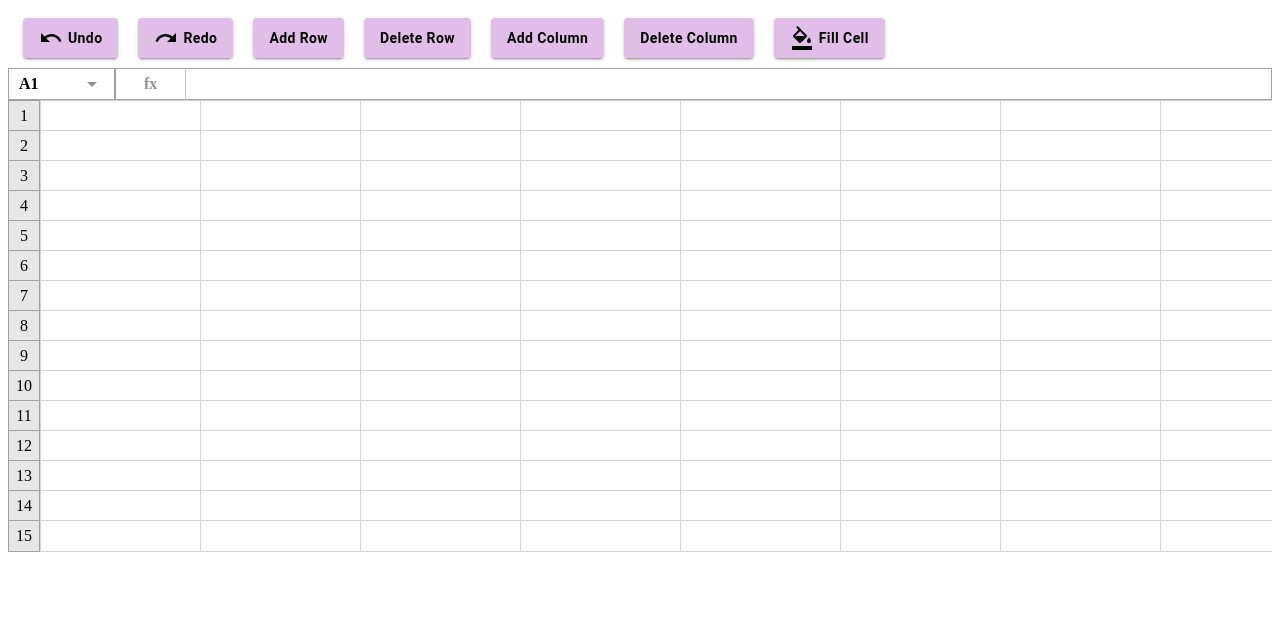
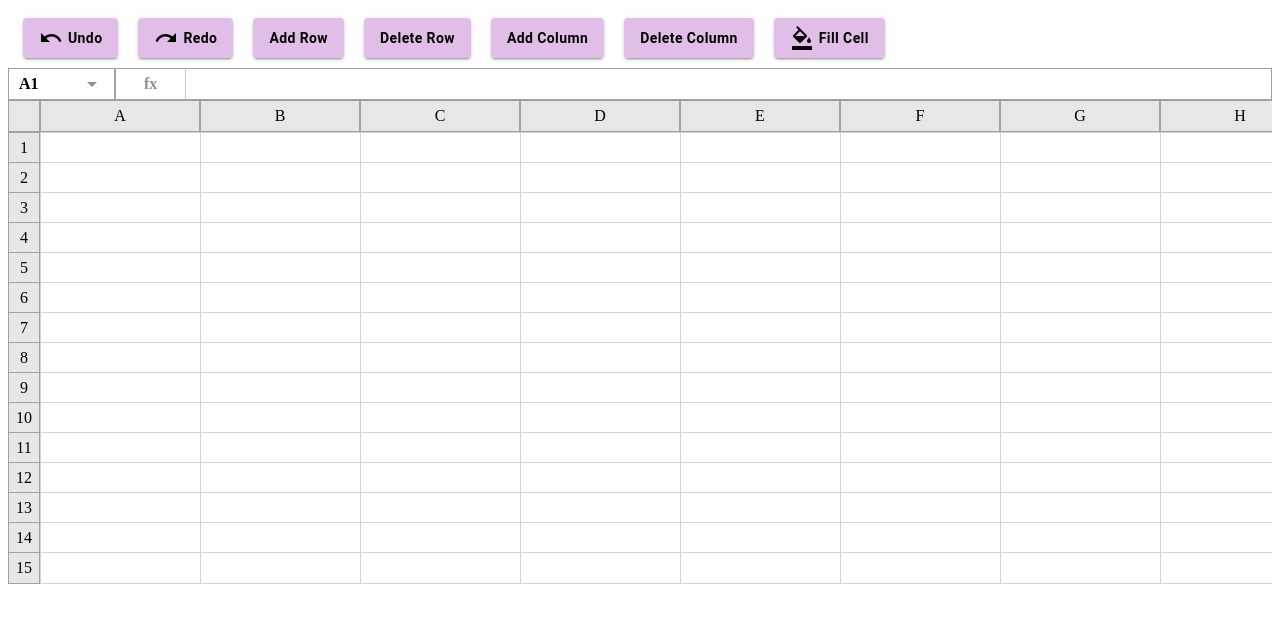
Before and after one commit to dansusman/spreadsheet, a React (Create React App) app in the folder PhaseC/: page / in a window 1280 px wide. Shown: the top 622 px of the page. Built offline with nearby package versions, Linux system fonts and the light colour scheme.

Commit message:
top cell label

```diff
--- a/PhaseC/src/App.tsx
+++ b/PhaseC/src/App.tsx
@@ -1,6 +1,4 @@
 import React from "react";
-import { useSelector } from "react-redux";
-import { ApplicationState } from "./store";
 import Grid from "./components/grid";
 import TopBar from "./components/topBar";
 import "./App.css";
--- a/PhaseC/src/components/grid/Grid.css
+++ b/PhaseC/src/components/grid/Grid.css
@@ -1,4 +1,5 @@
 .grid {
+    position: relative;
     display: flex;
     flex-direction: column;
     overflow: scroll;
@@ -7,16 +8,40 @@
 
 .row {
     height: 30px;
+    position: relative;
     display: flex;
 }
 
-.rowHeader {
+.header {
     display: flex;
     justify-content: center;
     align-items: center;
     border: 1px solid #a1a1a1;
     background: #e7e7e7;
     height: 30px;
-    width: 30px;
     flex-shrink: 0;
 }
+
+.headerRow {
+    position: sticky;
+    top: 0;
+    display: flex;
+    z-index: 11;
+}
+
+.colHeader {
+    width: 158px;
+    text-transform: uppercase;
+}
+
+.rowHeader {
+    width: 30px;
+    z-index: 10;
+}
+
+.stickLeft {
+    display: flex;
+    z-index: 10;
+    position: sticky;
+    left: 0;
+}
--- a/PhaseC/src/components/grid/index.tsx
+++ b/PhaseC/src/components/grid/index.tsx
@@ -5,17 +5,41 @@ import "./Grid.css";
 import { useSelector } from "react-redux";
 import { ApplicationState } from "../../store";
 
+function getColHeaders(columns: number): string[] {
+    var headers: string[] = [];
+    for (let col = 1; col <= columns; col++) {
+        const repeatCharacterCount = Math.ceil(col / 26);
+        const character: string = String.fromCharCode(97 + ((col - 1) % 26));
+        const colText = character.repeat(repeatCharacterCount);
+        headers = [...headers, colText];
+    }
+    return headers;
+}
+
 interface Props {}
 
 const Grid: React.FC<Props> = () => {
     const grid: Cell[][] = useSelector(
         (state: ApplicationState) => state.grid.grid
     );
+    const columns: number = useSelector(
+        (state: ApplicationState) => state.grid.columns
+    );
+
+    const colHeaders = getColHeaders(columns);
     return (
         <div className="grid">
+            <div className="headerRow">
+                <div className="header rowHeader" />
+                {colHeaders.map((header: string) => (
+                    <div className="header colHeader">{header}</div>
+                ))}
+            </div>
             {grid.map((row, rowKey) => (
                 <div className="row" key={rowKey}>
-                    <div className="rowHeader">{rowKey + 1}</div>
+                    <div className="header rowHeader stickLeft">
+                        {rowKey + 1}
+                    </div>
                     {row.map((cell, cellKey) => (
                         <GridCell cell={cell} key={cellKey} />
                     ))}
--- a/PhaseC/src/store/grid/reducer.ts
+++ b/PhaseC/src/store/grid/reducer.ts
@@ -2,7 +2,7 @@ import { Reducer } from "redux";
 import { GridState, GridActions, Cell } from "./types";
 
 const NUM_ROWS: number = 15;
-const NUM_COLUMNS: number = 10;
+const NUM_COLUMNS: number = 40;
 
 const makeCells = () => {
     var grid: Cell[][] = [];
```
